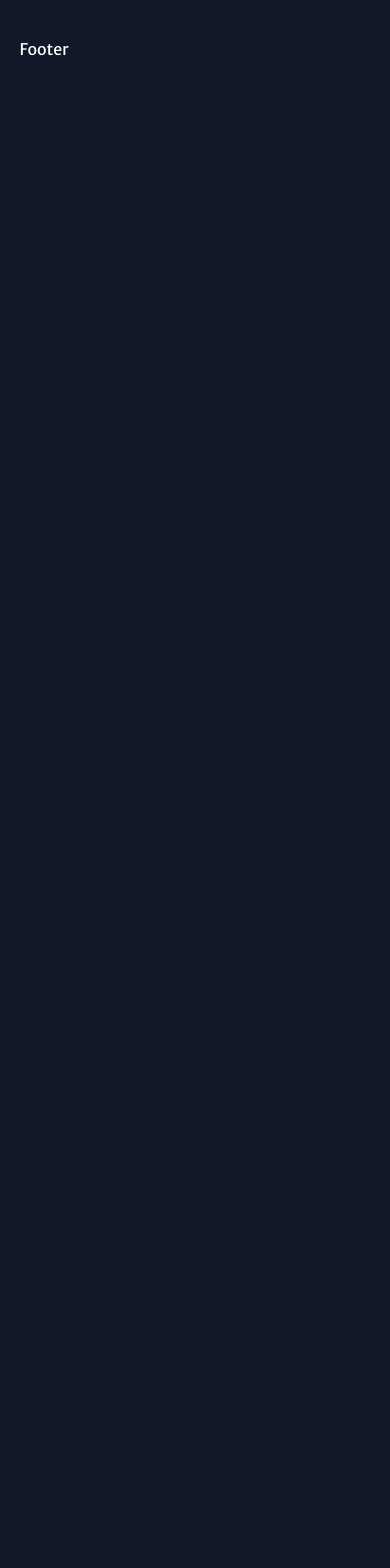
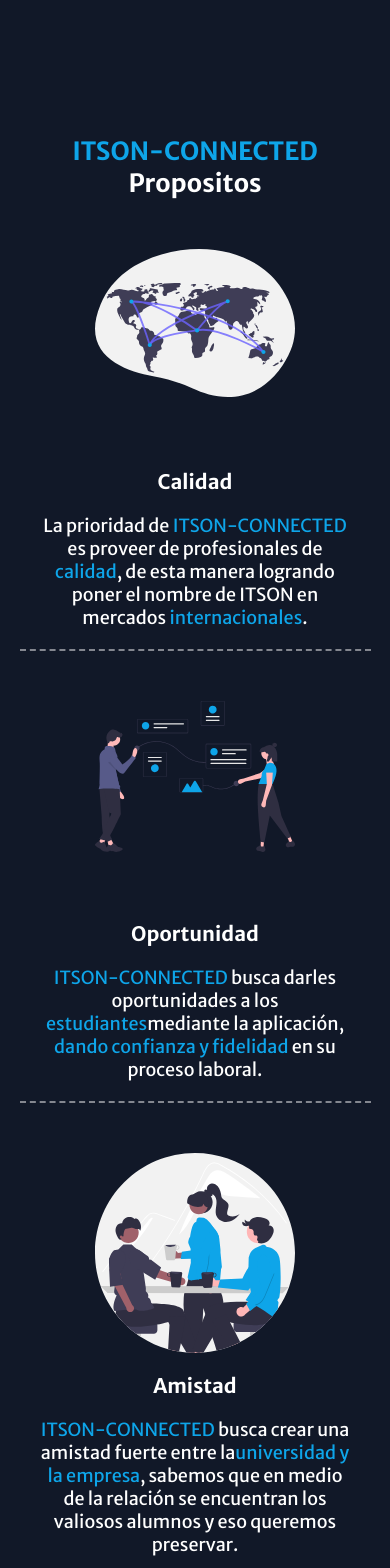
Before and after one commit to HectorGerardoZV/itson-connected-front, a React (Vite) app: page / in a window 390 px wide. Shown: the part 380-1948 px from the top of the page. Before the commit the page ends 844 px from the top, so only its background shows below. Built offline with nearby package versions, Linux system fonts and the light colour scheme.

Commit message:
The propose section was finished with responsive web design

```diff
--- a/src/components/Header/Header.module.css
+++ b/src/components/Header/Header.module.css
@@ -12,7 +12,6 @@
 .header__nav{
     display: flex;
     justify-content: space-between;
-    border: 2px solid var(--color-main);
     border-radius: 3rem;
     align-items: center;
     text-align: center;
@@ -34,7 +33,7 @@
     transition: .2s ease;
 }
 .nav__link{
-    font-size: 1.5rem;
+    font-size: 1.8rem;
 }
 
 .nav__link:hover{
@@ -46,4 +45,8 @@
     .header{
         flex-direction: column;
     }
+    .nav__link{
+        font-size: 1.5rem;
+    }
+
 }
--- /dev/null
+++ b/src/components/Propose/Propose.jsx
@@ -0,0 +1,67 @@
+import IMG_MAP from "/images/img-map.svg";
+import IMG_FRIEND from "/images/img-friend.svg";
+import IMG_WAIT from "/images/img-wait.svg";
+
+import style from "./Propose.module.css";
+const Propose = ({ option }) => {
+    const values = {
+        option1: {
+            img: IMG_MAP,
+            title: "Calidad",
+            description: (
+                <p>
+                    La prioridad de{" "}
+                    <span className={style.importantText}>ITSON-CONNECTED</span>{" "}
+                    es proveer de profesionales de{" "}
+                    <span className={style.importantText}>calidad</span>, de
+                    esta manera logrando poner el nombre de ITSON en mercados{" "}
+                    <span className={style.importantText}>internacionales</span>
+                    .
+                </p>
+            ),
+        },
+        option2: {
+            img: IMG_FRIEND,
+            title: "Oportunidad",
+            description: (
+                <p>
+                    <span className={style.importantText}>ITSON-CONNECTED</span>{" "}
+                    busca darles oportunidades a los{" "}
+                    <span className={style.importantText}>estudiantes</span>
+                    mediante la aplicación,{" "}
+                    <span className={style.importantText}>
+                        dando confianza y fidelidad
+                    </span>{" "}
+                    en su proceso laboral.
+                </p>
+            ),
+        },
+        option3: {
+            img: IMG_WAIT,
+            title: "Amistad",
+            description: (
+                <p>
+                    <span className={style.importantText}>ITSON-CONNECTED</span>{" "}
+                    busca crear una amistad fuerte entre la
+                    <span className={style.importantText}>
+                        universidad y la empresa
+                    </span>
+                    , sabemos que en medio de la relación se encuentran los
+                    valiosos alumnos y eso queremos preservar.
+                </p>
+            ),
+        },
+    };
+
+    return (
+        <div className={style.propose}>
+            <div className={style.propose__img}>
+                <img src={values[option].img} alt="img-propose" />
+            </div>
+            <h3>{values[option].title}</h3>
+            {values[option].description}
+        </div>
+    );
+};
+
+export default Propose;
--- /dev/null
+++ b/src/components/Propose/Propose.module.css
@@ -0,0 +1,44 @@
+.propose{
+    display: flex;
+    flex-direction: column;
+    align-items: center;
+    justify-content: center;
+    gap: 2rem;
+}
+.propose__img{
+    height: 20rem;
+}
+.propose__img img{
+    width: 20rem;
+}
+.importantText{
+    color: var(--color-main);
+}
+
+@media(max-width: 85rem) {
+    .propose:last-child{
+        grid-column: 1/ 3;
+    }
+    .propose:last-child p{
+        width: 45rem;
+        text-align: center;
+    }
+}
+
+@media(max-width: 45rem) {
+    .propose{
+        grid-column: 1/ 3;
+        padding-bottom: 2rem;
+        border-bottom: dashed 2px rgba(255, 255, 255, 0.483);
+    }
+    .propose p{
+        width: 90%;
+    }
+    .propose:last-child{
+        border: none;
+    }
+    .propose:last-child p{
+        width: 90%;
+        text-align: center;
+    }
+}
--- a/src/pages/public/MainPage/MainPage.jsx
+++ b/src/pages/public/MainPage/MainPage.jsx
@@ -1,5 +1,6 @@
 import { Header, Footer } from "../../../components";
 import IMG_MAIN from "/images/img-mainpage.png";
+import Propose from "../../../components/Propose/Propose";
 
 import style from "./MainPage.module.css";
 const MainPage = () => {
@@ -7,14 +8,15 @@
         <>
             <section className={style.container}>
                 <Header />
-                <div className={style.topSection}>
+                <section className={style.topSection}>
                     <div className={style.topSection__info}>
                         <h1 className={style.topSection__title}>
                             <span>ITSON</span>-CONNECTED
                         </h1>
 
                         <h2 className={style.topSection__slogan}>
-                            Conéctate a la <span>bolsa de trabajo</span><br />
+                            Conéctate a la <span>bolsa de trabajo</span>
+                            <br />
                             exclusiva para los
                             <span>estudiantes</span> de ITSON
                         </h2>
@@ -22,7 +24,18 @@
                     <div className={style.topSection__image}>
                         <img src={IMG_MAIN} alt="img-main" />
                     </div>
-                </div>
+                </section>
+
+                <section className={style.proposes}>
+                    <h2 className={style.subTitle}>
+                        <span className={style.importantText}>ITSON-CONNECTED</span> Propositos
+                    </h2>
+                    <div className={style.proposes__cards}>
+                        <Propose option={"option1"}/>
+                        <Propose option={"option2"}/>
+                        <Propose option={"option3"}/>
+                    </div>
+                </section>
 
                 <Footer />
             </section>
--- a/src/pages/public/MainPage/MainPage.module.css
+++ b/src/pages/public/MainPage/MainPage.module.css
@@ -27,7 +27,6 @@
 .topSection__image img{
     width: 100%;
     height: auto;
-
 }
 .topSection__title{
     font-size: 5rem;
@@ -38,24 +37,60 @@
 .topSection__slogan span{
     color: var(--color-main);
 }
+.proposes{
+    text-align: center;
+    margin-top: 15rem;
+}
+.proposes__cards{
+    display: grid;
+    grid-template-columns: repeat(3, 1fr);
+    gap: 5rem;
+    margin-top: 5rem;
+}
+.importantText{
+    color: var(--color-main);
+}
+.subTitle{
+    font-size: 3rem;
+}
 
+@media(max-width: 85rem) {
+    .topSection__title{
+        font-size: 3.5rem;
+    }
+    .topSection__info{
+        margin-top: 1.8rem;
+    }
+    .proposes__cards{
+        grid-template-columns: repeat(2, 1fr);
+        align-items: center;
+        justify-content: center;
+    }
+    .subTitle{
+        font-size: 2.8rem;
+    }
+}
 @media(max-width: 45rem) {
+    .subTitle{
+        font-size: 2.5rem;
+    }
     .topSection__info{
         margin-top: 1.5rem;
     }
     .topSection__title{
-        font-size: 2.5rem;
+        font-size: 3rem;
     }
     .topSection__slogan{
         font-size: 1.8rem;
     }
+    .proposes__cards{
+        grid-template-columns: repeat(1, 1fr);
+    }
 }
-
 @keyframes imgAnimations {
     0%{
         opacity: 0;
     }
-
     100%{
         opacity: 1;
     }
```
